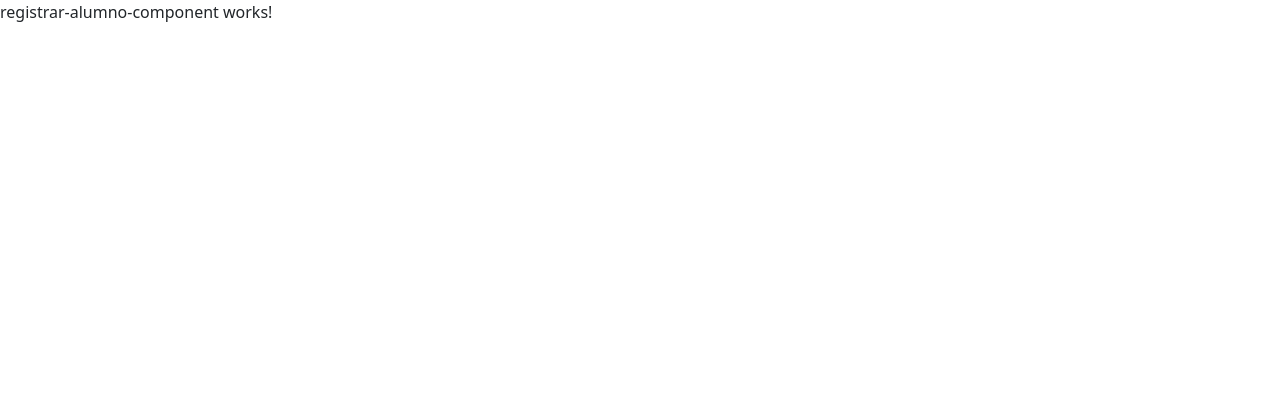
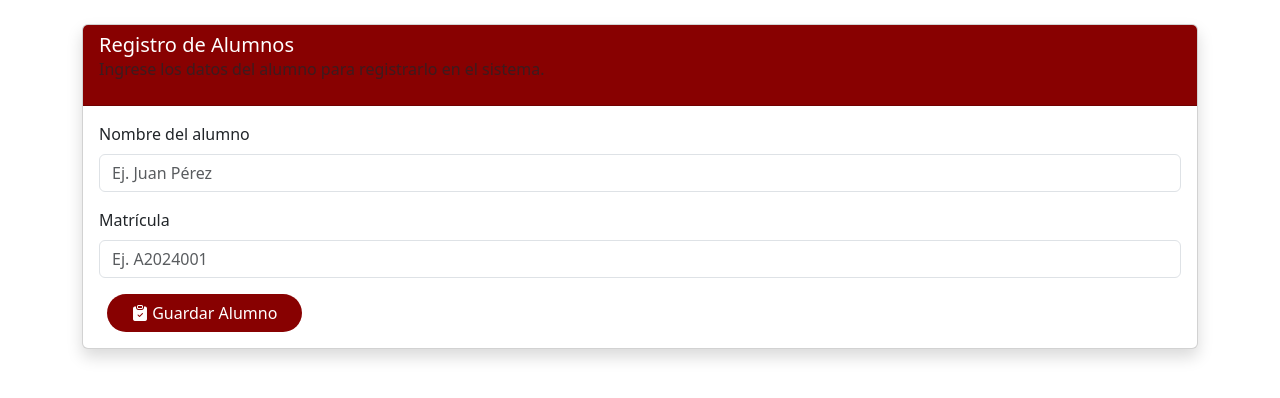
Before and after one commit to yanet-delfin/mi-trabajo, an Angular app in the folder asistencia-escolar/: page /registro-alumnos in a window 1280 px wide. Shown: the top 398 px of the page. Built offline with nearby package versions, Linux system fonts and the light colour scheme.

Commit message:
registro clases component

```diff
--- a/asistencia-escolar/src/app/components/registrar-alumno-component/registrar-alumno-component.html
+++ b/asistencia-escolar/src/app/components/registrar-alumno-component/registrar-alumno-component.html
@@ -1 +1,38 @@
-<p>registrar-alumno-component works!</p>
+<div class="container mt-4">
+  <div class="card shadow">
+    <div class="card-header text-white" style="background-color:#880101;">
+      <h5 class="mb-0">Registro de Alumnos</h5>
+      <p class="text-muted">Ingrese los datos del alumno para registrarlo en el sistema.</p>
+    </div>
+
+    <div class="card-body">
+      <div class="mb-3">
+        <label class="form-label">Nombre del alumno</label>
+        <input
+          type="text"
+          class="form-control"
+          [(ngModel)]="alumno.nombre"
+          placeholder="Ej. Juan Pérez"
+        />
+      </div>
+
+      <div class="mb-3">
+        <label class="form-label">Matrícula</label>
+        <input
+          type="text"
+          class="form-control"
+          [(ngModel)]="alumno.matricula"
+          placeholder="Ej. A2024001"
+        />
+      </div>
+
+      <button class="btn text-white rounded-pill px-4 mx-2" style="background-color:#880101;" (click)="guardarAlumno()"> <i class="bi bi-clipboard-check-fill"></i>
+        Guardar Alumno
+      </button>
+
+      <div *ngIf="mensaje" class="alert alert-info mt-3 text-center">
+        {{ mensaje }}
+      </div>
+    </div>
+  </div>
+</div>
--- a/asistencia-escolar/src/app/components/registrar-alumno-component/registrar-alumno-component.ts
+++ b/asistencia-escolar/src/app/components/registrar-alumno-component/registrar-alumno-component.ts
@@ -1,11 +1,41 @@
+import { CommonModule } from '@angular/common';
 import { Component } from '@angular/core';
+import { FormsModule } from '@angular/forms';
+import { EscuelaService } from '../../services/escuela-service';
 
 @Component({
   selector: 'app-registrar-alumno-component',
-  imports: [],
+  standalone: true,
+  imports: [
+    CommonModule,
+    FormsModule
+  ],
   templateUrl: './registrar-alumno-component.html',
   styleUrl: './registrar-alumno-component.css',
 })
 export class RegistrarAlumnoComponent {
 
+  alumno = {
+    nombre: '',
+    matricula: '',
+  };
+
+  mensaje = '';
+
+  constructor(private escuelaService: EscuelaService) { }
+
+  async guardarAlumno() {
+    if (!this.alumno.nombre || !this.alumno.matricula) {
+      this.mensaje = 'Por favor, complete todos los campos.';
+      return;
+    }
+    try {
+      await this.escuelaService.registrarAlumno(this.alumno);
+      this.mensaje = 'Alumno registrado exitosamente.';
+      this.alumno = { nombre: '', matricula: '' }; // Reset form
+    } catch (error) {
+      this.mensaje = 'Error al registrar el alumno. Intente nuevamente.';
+    }
+  }
+
 }
```
